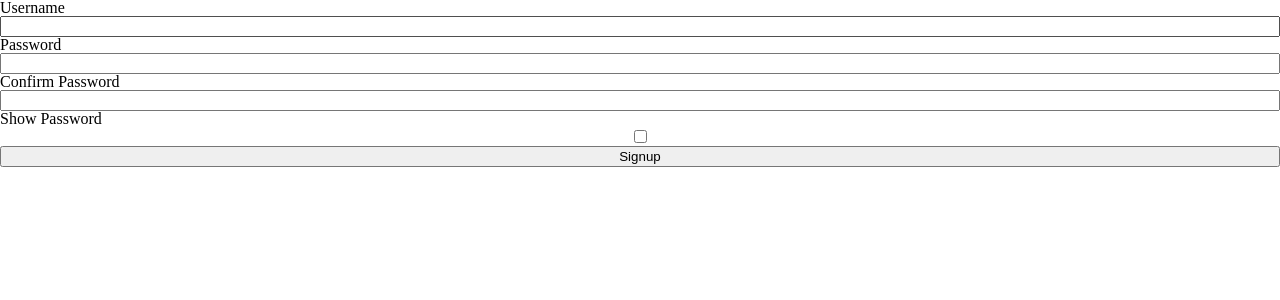
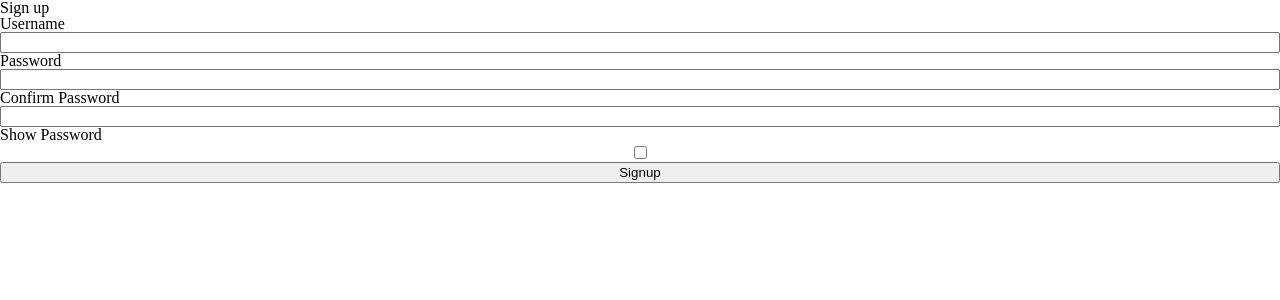
Before and after one commit to masonanders/signup-form-prototype, a React (Create React App) app: page / in a window 1280 px wide. Shown: the top 300 px of the page. Built offline with nearby package versions, Linux system fonts and the light colour scheme.

Commit message:
Add "Sign up" header

```diff
--- a/src/components/Signup/index.js
+++ b/src/components/Signup/index.js
@@ -9,6 +9,8 @@ export default function Signup() {
 
     return (
         <div className="signup-form">
+            <h1>Sign up</h1>
+
             <label htmlFor="username">Username</label>
             <input type="text" id="username" value={username} onChange={e => setUsername(e.target.value)} />
 
```
